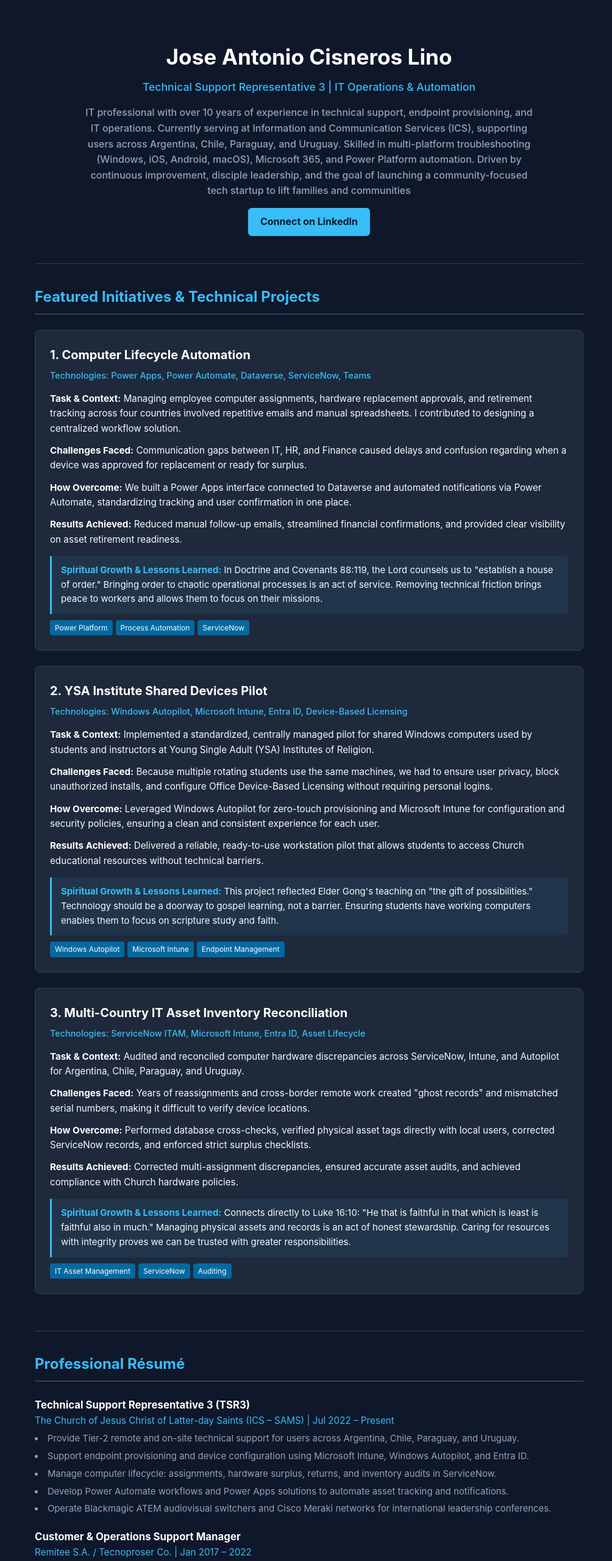
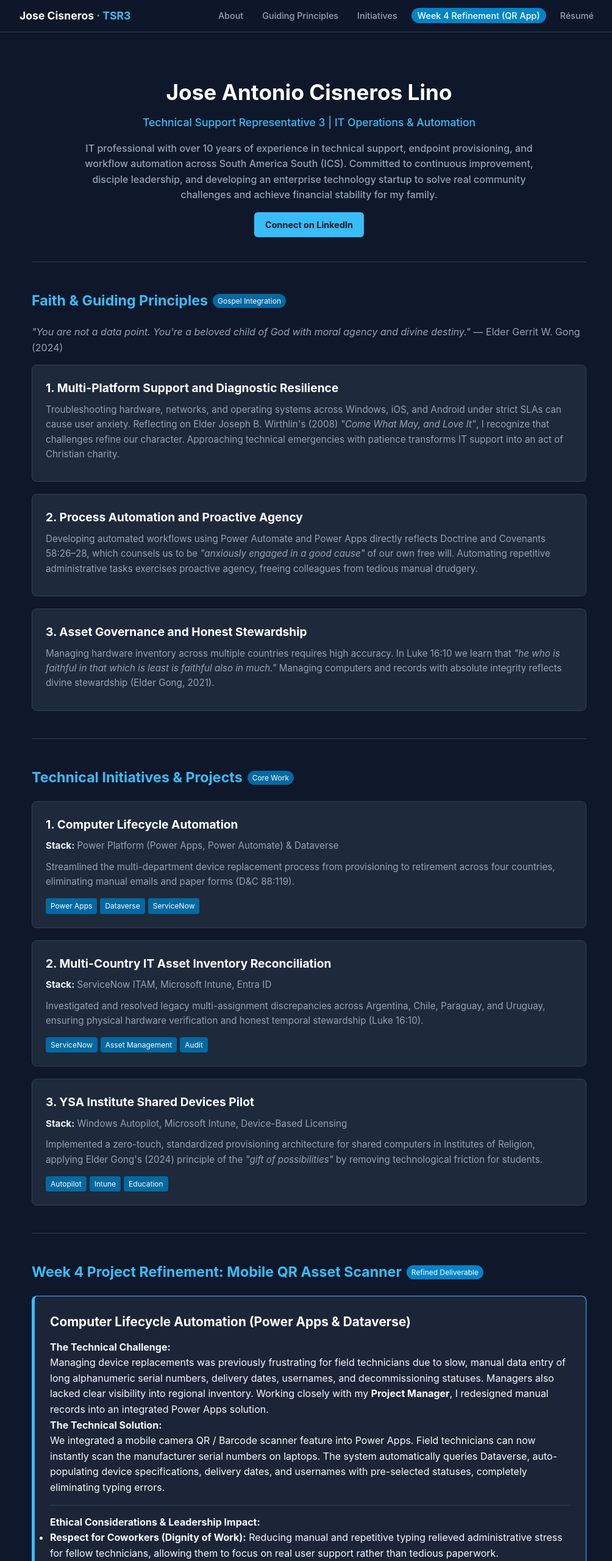
Before and after one commit to josecisneros008/josecisneros008.github.io, a plain HTML site: page v2.html in a window 1280 px wide. Shown: the top 2560 px of the page at 61% size, without its empty margins (133-1137 px from the left). Drawn offline with Linux system fonts and the light colour scheme.

Commit message:
Update 25-11-2026v2.html

```diff
--- a/v2.html
+++ b/v2.html
@@ -3,7 +3,7 @@
 <head>
   <meta charset="UTF-8">
   <meta name="viewport" content="width=device-width, initial-scale=1.0">
-  <title>Jose Cisneros | IT Operations & Technical Support</title>
+  <title>Jose Cisneros | IT Operations & Capstone Portfolio</title>
   <style>
     :root {
       --bg: #0f172a;
@@ -12,114 +12,217 @@
       --text-muted: #94a3b8;
       --primary: #38bdf8;
       --border: #334155;
+      --highlight: rgba(56, 189, 248, 0.1);
     }
     * { box-sizing: border-box; margin: 0; padding: 0; }
-    body { font-family: -apple-system, BlinkMacSystemFont, "Segoe UI", Roboto, sans-serif; background: var(--bg); color: var(--text); line-height: 1.6; padding: 20px; }
-    .container { max-width: 900px; margin: 0 auto; }
-    header { text-align: center; padding: 45px 20px; border-bottom: 1px solid var(--border); }
+    html { scroll-behavior: smooth; }
+    body { font-family: -apple-system, BlinkMacSystemFont, "Segoe UI", Roboto, sans-serif; background: var(--bg); color: var(--text); line-height: 1.6; }
+
+    /* STICKY NAVBAR - HACE LA PÁGINA NAVEGABLE */
+    nav {
+      position: sticky;
+      top: 0;
+      background: rgba(15, 23, 42, 0.95);
+      backdrop-filter: blur(8px);
+      border-bottom: 1px solid var(--border);
+      z-index: 1000;
+      padding: 12px 20px;
+    }
+    .nav-container {
+      max-width: 950px;
+      margin: 0 auto;
+      display: flex;
+      justify-content: space-between;
+      align-items: center;
+      flex-wrap: wrap;
+      gap: 10px;
+    }
+    .nav-brand { font-weight: bold; color: #fff; text-decoration: none; font-size: 1.1rem; }
+    .nav-brand span { color: var(--primary); }
+    .nav-links { display: flex; gap: 15px; list-style: none; flex-wrap: wrap; }
+    .nav-links a {
+      color: var(--text-muted);
+      text-decoration: none;
+      font-size: 0.9rem;
+      font-weight: 500;
+      transition: 0.2s;
+      padding: 5px 8px;
+      border-radius: 4px;
+    }
+    .nav-links a:hover { color: var(--primary); background: var(--highlight); }
+    .nav-badge {
+      background: #0284c7;
+      color: #fff !important;
+      padding: 4px 10px !important;
+      border-radius: 20px !important;
+    }
+
+    .container { max-width: 950px; margin: 0 auto; padding: 20px; }
+    header { text-align: center; padding: 50px 20px 40px; border-bottom: 1px solid var(--border); }
     header h1 { font-size: 2.2rem; color: #fff; margin-bottom: 8px; }
     header p { font-size: 1.1rem; color: var(--primary); font-weight: 500; }
-    .bio { margin-top: 15px; color: var(--text-muted); max-width: 740px; margin-left: auto; margin-right: auto; font-size: 1rem; }
-    section { padding: 35px 0; border-bottom: 1px solid var(--border); }
-    h2 { font-size: 1.5rem; color: var(--primary); margin-bottom: 25px; border-bottom: 2px solid var(--border); padding-bottom: 8px; }
+    .bio { margin-top: 15px; color: var(--text-muted); max-width: 760px; margin-left: auto; margin-right: auto; font-size: 1rem; }
 
-    /* Project Styles */
-    .project-card { background: var(--card-bg); border: 1px solid var(--border); border-radius: 8px; padding: 24px; margin-bottom: 25px; }
-    .project-card h3 { font-size: 1.25rem; color: #fff; margin-bottom: 6px; }
-    .project-card .subtitle { color: var(--primary); font-size: 0.9rem; margin-bottom: 15px; font-weight: 500; }
-    .project-detail { margin-bottom: 12px; font-size: 0.95rem; }
-    .project-detail strong { color: #fff; }
-    .spiritual-box { background: rgba(56, 189, 248, 0.08); border-left: 3px solid var(--primary); padding: 12px 15px; border-radius: 0 6px 6px 0; margin-top: 15px; font-size: 0.93rem; }
-    .spiritual-box strong { color: var(--primary); }
-    .tag { display: inline-block; background: #0369a1; color: #fff; padding: 3px 8px; border-radius: 4px; font-size: 0.75rem; margin-right: 5px; margin-top: 10px; }
+    section { padding: 45px 0 25px; border-bottom: 1px solid var(--border); }
+    h2 { font-size: 1.45rem; color: var(--primary); margin-bottom: 20px; display: flex; align-items: center; gap: 8px; }
 
-    /* Resume Styles */
+    .badge {
+      display: inline-block;
+      font-size: 0.75rem;
+      background: #0369a1;
+      color: #fff;
+      padding: 2px 8px;
+      border-radius: 12px;
+      vertical-align: middle;
+      font-weight: normal;
+    }
+
+    .card { background: var(--card-bg); border: 1px solid var(--border); border-radius: 8px; padding: 22px; margin-bottom: 20px; }
+    .card h3 { font-size: 1.2rem; color: #fff; margin-bottom: 8px; }
+    .card p { color: var(--text-muted); font-size: 0.95rem; margin-bottom: 10px; }
+    .card strong { color: #f1f5f9; }
+
+    .refinement-box {
+      background: rgba(30, 41, 59, 0.8);
+      border: 1px solid var(--primary);
+      border-left: 5px solid var(--primary);
+      border-radius: 8px;
+      padding: 25px;
+      margin-bottom: 25px;
+    }
+    .refinement-box h3 { color: #fff; margin-bottom: 12px; font-size: 1.3rem; }
+
+    .tag { display: inline-block; background: #0369a1; color: #fff; padding: 3px 8px; border-radius: 4px; font-size: 0.75rem; margin-right: 5px; margin-top: 5px; }
+    .btn { display: inline-block; background: var(--primary); color: #0f172a; font-weight: bold; text-decoration: none; padding: 9px 18px; border-radius: 6px; margin-top: 15px; font-size: 0.9rem; }
+    .btn:hover { opacity: 0.9; }
+
     .job { margin-bottom: 20px; }
     .job-title { font-weight: bold; color: #fff; font-size: 1.05rem; }
-    .job-company { color: var(--primary); font-size: 0.95rem; margin-bottom: 6px; }
-    .job ul { list-style-position: inside; color: var(--text-muted); font-size: 0.93rem; }
-    .job li { margin-bottom: 5px; }
+    .job-company { color: var(--primary); font-size: 0.92rem; margin-bottom: 6px; }
+    .job ul { list-style-position: inside; color: var(--text-muted); font-size: 0.92rem; }
+    .job li { margin-bottom: 4px; }
 
-    .btn { display: inline-block; background: var(--primary); color: #0f172a; font-weight: bold; text-decoration: none; padding: 10px 20px; border-radius: 6px; margin-top: 15px; transition: 0.2s; }
-    .btn:hover { opacity: 0.9; }
-    footer { text-align: center; padding: 30px 0; color: var(--text-muted); font-size: 0.85rem; }
+    footer { text-align: center; padding: 35px 0; color: var(--text-muted); font-size: 0.85rem; }
   </style>
 </head>
 <body>
 
+  <!-- BARRA DE NAVEGACIÓN PRINCIPAL -->
+  <nav>
+    <div class="nav-container">
+      <a href="#about" class="nav-brand">Jose Cisneros <span>· TSR3</span></a>
+      <ul class="nav-links">
+        <li><a href="#about">About</a></li>
+        <li><a href="#principles">Guiding Principles</a></li>
+        <li><a href="#projects">Initiatives</a></li>
+        <li><a href="#refinement" class="nav-badge">Week 4 Refinement (QR App)</a></li>
+        <li><a href="#resume">Résumé</a></li>
+      </ul>
+    </div>
+  </nav>
+
   <div class="container">
 
-    <!-- PORTFOLIO INTRODUCTION  -->
-    <header>
+    <!-- SECCIÓN 1: ABOUT -->
+    <header id="about">
       <h1>Jose Antonio Cisneros Lino</h1>
       <p>Technical Support Representative 3 | IT Operations & Automation</p>
       <p class="bio">
-        IT professional with over 10 years of experience in technical support, endpoint provisioning, and IT operations. Currently serving at Information and Communication Services (ICS), supporting users across Argentina, Chile, Paraguay, and Uruguay. Skilled in multi-platform troubleshooting (Windows, iOS, Android, macOS), Microsoft 365, and Power Platform automation. Driven by continuous improvement, disciple leadership, and the goal of launching a community-focused tech startup to lift families and communities
+        IT professional with over 10 years of experience in technical support, endpoint provisioning, and workflow automation across South America South (ICS). Committed to continuous improvement, disciple leadership, and developing an enterprise technology startup to solve real community challenges and achieve financial stability for my family.
       </p>
       <a href="https://linkedin.com/in/jose-a-cisneros-99130011a/" target="_blank" class="btn">Connect on LinkedIn</a>
     </header>
 
-    <!-- 2. DETAILED PROJECT DESCRIPTION -->
-    <section>
-      <h2>Featured Initiatives & Technical Projects</h2>
+    <!-- SECCIÓN 2: PRINCIPIOS GUÍA -->
+    <section id="principles">
+      <h2>Faith & Guiding Principles <span class="badge">Gospel Integration</span></h2>
+      <p style="color: var(--text-muted); margin-bottom: 15px;">
+        <em>"You are not a data point. You're a beloved child of God with moral agency and divine destiny."</em> — Elder Gerrit W. Gong (2024)
+      </p>
 
-      <!-- Project 1 -->
-      <div class="project-card">
-        <h3>1. Computer Lifecycle Automation</h3>
-        <div class="subtitle">Technologies: Power Apps, Power Automate, Dataverse, ServiceNow, Teams</div>
-        <div class="project-detail"><strong>Task & Context:</strong> Managing employee computer assignments, hardware replacement approvals, and retirement tracking across four countries involved repetitive emails and manual spreadsheets. I contributed to designing a centralized workflow solution.</div>
-        <div class="project-detail"><strong>Challenges Faced:</strong> Communication gaps between IT, HR, and Finance caused delays and confusion regarding when a device was approved for replacement or ready for surplus.</div>
-        <div class="project-detail"><strong>How Overcome:</strong> We built a Power Apps interface connected to Dataverse and automated notifications via Power Automate, standardizing tracking and user confirmation in one place.</div>
-        <div class="project-detail"><strong>Results Achieved:</strong> Reduced manual follow-up emails, streamlined financial confirmations, and provided clear visibility on asset retirement readiness.</div>
-        <div class="spiritual-box">
-          <strong>Spiritual Growth & Lessons Learned:</strong> In Doctrine and Covenants 88:119, the Lord counsels us to "establish a house of order." Bringing order to chaotic operational processes is an act of service. Removing technical friction brings peace to workers and allows them to focus on their missions.
-        </div>
-        <span class="tag">Power Platform</span><span class="tag">Process Automation</span><span class="tag">ServiceNow</span>
+      <div class="card">
+        <h3>1. Multi-Platform Support and Diagnostic Resilience</h3>
+        <p>Troubleshooting hardware, networks, and operating systems across Windows, iOS, and Android under strict SLAs can cause user anxiety. Reflecting on Elder Joseph B. Wirthlin's (2008) <em>"Come What May, and Love It"</em>, I recognize that challenges refine our character. Approaching technical emergencies with patience transforms IT support into an act of Christian charity.</p>
       </div>
 
-      <!-- Project 2 -->
-      <div class="project-card">
-        <h3>2. YSA Institute Shared Devices Pilot</h3>
-        <div class="subtitle">Technologies: Windows Autopilot, Microsoft Intune, Entra ID, Device-Based Licensing</div>
-        <div class="project-detail"><strong>Task & Context:</strong> Implemented a standardized, centrally managed pilot for shared Windows computers used by students and instructors at Young Single Adult (YSA) Institutes of Religion.</div>
-        <div class="project-detail"><strong>Challenges Faced:</strong> Because multiple rotating students use the same machines, we had to ensure user privacy, block unauthorized installs, and configure Office Device-Based Licensing without requiring personal logins.</div>
-        <div class="project-detail"><strong>How Overcome:</strong> Leveraged Windows Autopilot for zero-touch provisioning and Microsoft Intune for configuration and security policies, ensuring a clean and consistent experience for each user.</div>
-        <div class="project-detail"><strong>Results Achieved:</strong> Delivered a reliable, ready-to-use workstation pilot that allows students to access Church educational resources without technical barriers.</div>
-        <div class="spiritual-box">
-          <strong>Spiritual Growth & Lessons Learned:</strong> This project reflected Elder Gong's teaching on "the gift of possibilities." Technology should be a doorway to gospel learning, not a barrier. Ensuring students have working computers enables them to focus on scripture study and faith.
-        </div>
-        <span class="tag">Windows Autopilot</span><span class="tag">Microsoft Intune</span><span class="tag">Endpoint Management</span>
+      <div class="card">
+        <h3>2. Process Automation and Proactive Agency</h3>
+        <p>Developing automated workflows using Power Automate and Power Apps directly reflects Doctrine and Covenants 58:26–28, which counsels us to be <em>"anxiously engaged in a good cause"</em> of our own free will. Automating repetitive administrative tasks exercises proactive agency, freeing colleagues from tedious manual drudgery.</p>
       </div>
 
-      <!-- Project 3 -->
-      <div class="project-card">
-        <h3>3. Multi-Country IT Asset Inventory Reconciliation</h3>
-        <div class="subtitle">Technologies: ServiceNow ITAM, Microsoft Intune, Entra ID, Asset Lifecycle</div>
-        <div class="project-detail"><strong>Task & Context:</strong> Audited and reconciled computer hardware discrepancies across ServiceNow, Intune, and Autopilot for Argentina, Chile, Paraguay, and Uruguay.</div>
-        <div class="project-detail"><strong>Challenges Faced:</strong> Years of reassignments and cross-border remote work created "ghost records" and mismatched serial numbers, making it difficult to verify device locations.</div>
-        <div class="project-detail"><strong>How Overcome:</strong> Performed database cross-checks, verified physical asset tags directly with local users, corrected ServiceNow records, and enforced strict surplus checklists.</div>
-        <div class="project-detail"><strong>Results Achieved:</strong> Corrected multi-assignment discrepancies, ensured accurate asset audits, and achieved compliance with Church hardware policies.</div>
-        <div class="spiritual-box">
-          <strong>Spiritual Growth & Lessons Learned:</strong> Connects directly to Luke 16:10: "He that is faithful in that which is least is faithful also in much." Managing physical assets and records is an act of honest stewardship. Caring for resources with integrity proves we can be trusted with greater responsibilities.
-        </div>
-        <span class="tag">IT Asset Management</span><span class="tag">ServiceNow</span><span class="tag">Auditing</span>
+      <div class="card">
+        <h3>3. Asset Governance and Honest Stewardship</h3>
+        <p>Managing hardware inventory across multiple countries requires high accuracy. In Luke 16:10 we learn that <em>"he who is faithful in that which is least is faithful also in much."</em> Managing computers and records with absolute integrity reflects divine stewardship (Elder Gong, 2021).</p>
+      </div>
+    </section>
+
+    <!-- SECCIÓN 3: PROYECTOS -->
+    <section id="projects">
+      <h2>Technical Initiatives & Projects <span class="badge">Core Work</span></h2>
+
+      <div class="card">
+        <h3>1. Computer Lifecycle Automation</h3>
+        <p><strong>Stack:</strong> Power Platform (Power Apps, Power Automate) & Dataverse</p>
+        <p>Streamlined the multi-department device replacement process from provisioning to retirement across four countries, eliminating manual emails and paper forms (D&C 88:119).</p>
+        <span class="tag">Power Apps</span><span class="tag">Dataverse</span><span class="tag">ServiceNow</span>
       </div>
 
+      <div class="card">
+        <h3>2. Multi-Country IT Asset Inventory Reconciliation</h3>
+        <p><strong>Stack:</strong> ServiceNow ITAM, Microsoft Intune, Entra ID</p>
+        <p>Investigated and resolved legacy multi-assignment discrepancies across Argentina, Chile, Paraguay, and Uruguay, ensuring physical hardware verification and honest temporal stewardship (Luke 16:10).</p>
+        <span class="tag">ServiceNow</span><span class="tag">Asset Management</span><span class="tag">Audit</span>
+      </div>
+
+      <div class="card">
+        <h3>3. YSA Institute Shared Devices Pilot</h3>
+        <p><strong>Stack:</strong> Windows Autopilot, Microsoft Intune, Device-Based Licensing</p>
+        <p>Implemented a zero-touch, standardized provisioning architecture for shared computers in Institutes of Religion, applying Elder Gong's (2024) principle of the <em>"gift of possibilities"</em> by removing technological friction for students.</p>
+        <span class="tag">Autopilot</span><span class="tag">Intune</span><span class="tag">Education</span>
+      </div>
     </section>
 
-    <!--  PROFESSIONAL RÉSUMÉ -->
-    <section>
-      <h2>Professional Résumé</h2>
+    <!-- SECCIÓN 4: REFINAMIENTO DE LA SEMANA 4 (LA CLAVE DE TU TAREA) -->
+    <section id="refinement">
+      <h2>Week 4 Project Refinement: Mobile QR Asset Scanner <span class="badge" style="background:#0284c7;">Refined Deliverable</span></h2>
+
+      <div class="refinement-box">
+        <h3>Computer Lifecycle Automation (Power Apps & Dataverse)</h3>
+
+        <p><strong>The Technical Challenge:</strong><br>
+        Managing device replacements was previously frustrating for field technicians due to slow, manual data entry of long alphanumeric serial numbers, delivery dates, usernames, and decommissioning statuses. Managers also lacked clear visibility into regional inventory. Working closely with my <strong>Project Manager</strong>, I redesigned manual records into an integrated Power Apps solution.</p>
+
+        <p><strong>The Technical Solution:</strong><br>
+        We integrated a mobile camera QR / Barcode scanner feature into Power Apps. Field technicians can now instantly scan the manufacturer serial numbers on laptops. The system automatically queries Dataverse, auto-populating device specifications, delivery dates, and usernames with pre-selected statuses, completely eliminating typing errors.</p>
+
+        <hr style="border: none; border-top: 1px solid var(--border); margin: 15px 0;">
+
+        <p><strong>Ethical Considerations & Leadership Impact:</strong></p>
+        <ul>
+          <li style="margin-bottom: 8px;"><strong>Respect for Coworkers (Dignity of Work):</strong> Reducing manual and repetitive typing relieved administrative stress for fellow technicians, allowing them to focus on real user support rather than tedious paperwork.</li>
+          <li style="margin-bottom: 8px;"><strong>Honest Stewardship (Luke 16:10):</strong> The mobile QR scan physically verifies on-site that a computer exists before replacement or surplus approval, eliminating ghost assets and human mistakes.</li>
+          <li><strong>Transparency for Management:</strong> Built a real-time reporting dashboard providing leadership with instant visibility into asset lifecycles, enabling fair, data-driven decisions on hardware renewals.</li>
+        </ul>
+
+        <div style="margin-top: 15px; padding: 10px 15px; background: rgba(56, 189, 248, 0.15); border-radius: 6px;">
+          <strong>Documented Impact:</strong> Eliminated serial number typing errors, reduced technician device provisioning time by over 50%, and gave management immediate, audit-ready reports.
+        </div>
+      </div>
+    </section>
+
+    <!-- SECCIÓN 5: RÉSUMÉ -->
+    <section id="resume">
+      <h2>Professional Résumé <span class="badge">Credentials</span></h2>
 
       <div class="job">
         <div class="job-title">Technical Support Representative 3 (TSR3)</div>
         <div class="job-company">The Church of Jesus Christ of Latter-day Saints (ICS – SAMS) | Jul 2022 – Present</div>
         <ul>
-          <li>Provide Tier-2 remote and on-site technical support for users across Argentina, Chile, Paraguay, and Uruguay.</li>
-          <li>Support endpoint provisioning and device configuration using Microsoft Intune, Windows Autopilot, and Entra ID.</li>
-          <li>Manage computer lifecycle: assignments, hardware surplus, returns, and inventory audits in ServiceNow.</li>
-          <li>Develop Power Automate workflows and Power Apps solutions to automate asset tracking and notifications.</li>
-          <li>Operate Blackmagic ATEM audiovisual switchers and Cisco Meraki networks for international leadership conferences.</li>
+          <li>Provide Tier-2 remote and on-site support for users across Argentina, Chile, Paraguay, and Uruguay.</li>
+          <li>Configure device provisioning using Windows Autopilot, Microsoft Intune, and Entra ID.</li>
+          <li>Manage computer lifecycle: assignments, surplus, and inventory reconciliation in ServiceNow.</li>
+          <li>Develop Power Apps and Power Automate flows to streamline asset tracking and verification.</li>
+          <li>Operate Blackmagic ATEM switchers and Cisco Meraki networks for international leadership conferences.</li>
         </ul>
       </div>
 
@@ -127,32 +230,24 @@
         <div class="job-title">Customer & Operations Support Manager</div>
         <div class="job-company">Remitee S.A. / Tecnoproser Co. | Jan 2017 – 2022</div>
         <ul>
-          <li>Managed support operations for fintech remittance platforms in Spanish and English under strict SLAs.</li>
-          <li>Designed ticketing workflows in Jira, increasing team operational resolution efficiency by 70%.</li>
-          <li>Extracted and analyzed transactional data using SQL queries to deliver KPI reports for executive managers.</li>
+          <li>Managed fintech support operations in Spanish and English under strict SLAs.</li>
+          <li>Designed ticketing workflows in Jira, boosting resolution efficiency by 70%.</li>
+          <li>Extracted and analyzed transactional data with SQL queries for executive presentations.</li>
         </ul>
       </div>
 
-     <h3 style="color: #fff; margin-top: 25px; margin-bottom: 12px; font-size: 1.1rem;">Education & Certifications</h3>
+      <h3 style="color: #fff; margin-top: 20px; margin-bottom: 10px; font-size: 1.1rem;">Education & Certifications</h3>
       <ul style="list-style-position: inside; color: var(--text-muted); font-size: 0.93rem;">
-        <li><strong>B.S. in Information Technology, System Administration:</strong> Ensign College / BYU-Pathway Worldwide (Expected Dec. 2027)</li>
+        <li><strong>B.S. in Information Technology, System Administration:</strong> Ensign College / BYU-Pathway (Expected 2027)</li>
         <li><strong>IT Professional Certificate:</strong> Ensign College / BYU-Pathway Worldwide (Awarded 2026)</li>
         <li><strong>Technical Support Engineer Certificate:</strong> Ensign College / BYU-Pathway (Graduated Nov. 2025)</li>
-        <li><strong>Industry Certifications:</strong> TestOut + CompTIA: PC Pro & Client Pro</li>
+        <li><strong>Certifications:</strong> TestOut + CompTIA: PC Pro & Client Pro</li>
         <li><strong>Electronic Technician Diploma:</strong> Technical School N12 (Libertador Gral. San Martin, Argentina)</li>
       </ul>
     </section>
 
-    <!--  FAITH & GUIDING PRINCIPLES -->
-    <section>
-      <h2>Faith & Guiding Principles</h2>
-      <div class="project-detail"><strong>1. Faith Through Action (3 Nephi 13:19–22):</strong> Keeping an eye single to God. Technical support is an act of proactive service to ensure others can fulfill their responsibilities without hindrance.</div>
-      <div class="project-detail"><strong>2. Resilient Diligence and Grit (D&C 122:7):</strong> Troubleshooting complex outages across multiple countries builds endurance, teaching me to view roadblocks as refining experiences.</div>
-      <div class="project-detail"><strong>3. Divine Stewardship & Consecration:</strong> Handling data and computer assets with sacred care, working toward building an ethical startup that creates jobs and lifts my loved ones.</div>
-    </section>
-
     <footer>
-      <p> 2026 Jose Antonio Cisneros Lino · Built with GitHub Pages · IT 497 Capstone</p>
+      <p>© 2026 Jose Antonio Cisneros Lino · <a href="#about" style="color: var(--primary); text-decoration: none;">Back to Top ↑</a></p>
     </footer>
 
   </div>
```
